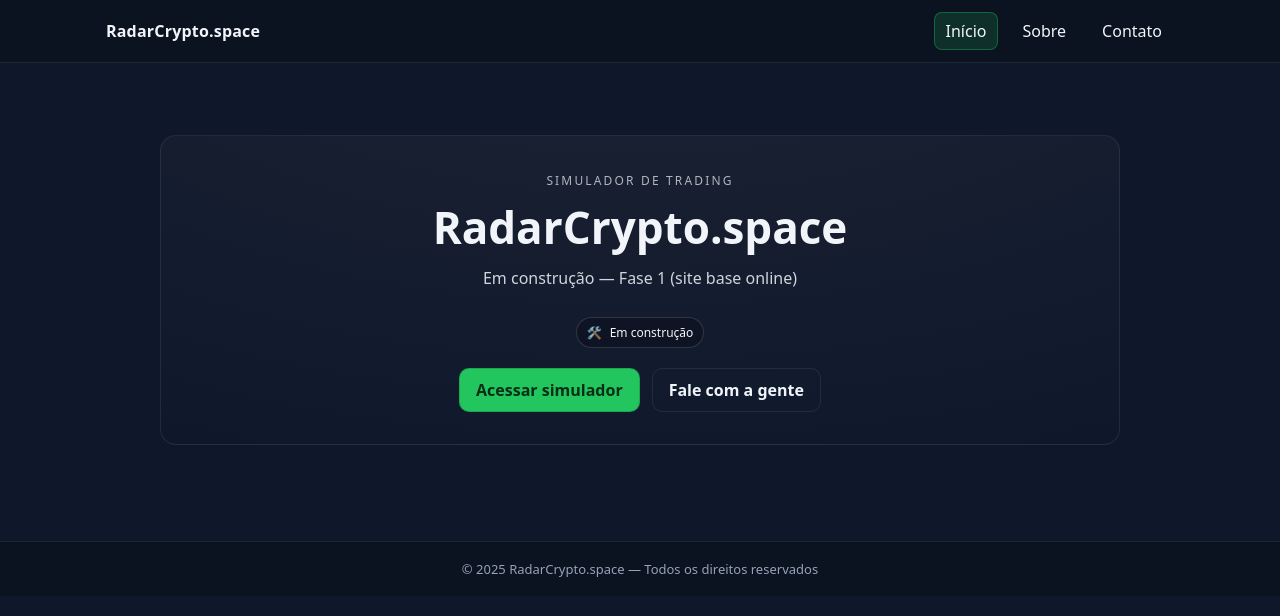
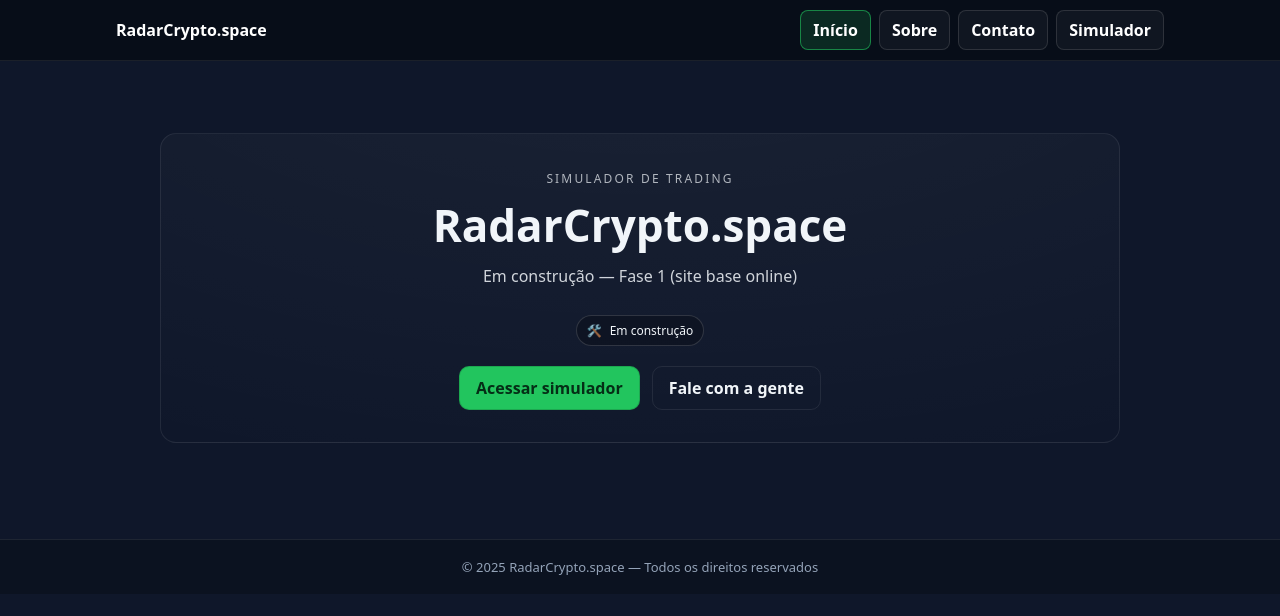
Before and after one commit to Ivanmonteiro-create/radarcripto.space, a Next.js app: page / in a window 1280 px wide. Shown: the top 616 px of the page. Built offline with nearby package versions, Linux system fonts and the light colour scheme.

Commit message:
Update Header.js

```diff
--- a/components/Header.js
+++ b/components/Header.js
@@ -1,26 +1,52 @@
 // components/Header.js
+import Link from 'next/link';
 import { useRouter } from 'next/router';
+
+const linkBase = {
+  padding: '8px 12px',
+  borderRadius: 8,
+  textDecoration: 'none',
+  border: '1px solid rgba(255,255,255,.12)',
+  background: 'rgba(255,255,255,.04)',
+  fontWeight: 600,
+};
 
 export default function Header() {
   const router = useRouter();
-  const isActive = (href) => router.pathname === href;
+  const is = (path) => router.pathname === path;
 
-  const Link = ({ href, children }) => (
-    <a className={`nav-link${isActive(href) ? ' active' : ''}`} href={href}>
-      {children}
-    </a>
+  const navItem = (href, label) => (
+    <Link href={href} style={{
+      ...linkBase,
+      borderColor: is(href) ? 'rgba(34,197,94,.6)' : 'rgba(255,255,255,.12)',
+      background: is(href) ? 'rgba(34,197,94,.15)' : 'rgba(255,255,255,.04)',
+      color: '#fff',
+    }}>
+      {label}
+    </Link>
   );
 
   return (
-    <header className="site-header">
-      <nav className="nav">
-        <div className="brand">RadarCrypto.space</div>
-        <div className="nav-links">
-          <Link href="/">Início</Link>
-          <Link href="/sobre">Sobre</Link>
-          <Link href="/contato">Contato</Link>
-        </div>
-      </nav>
+    <header style={{
+      position: 'sticky', top: 0, zIndex: 50,
+      background: 'rgba(7,13,23,.9)', backdropFilter: 'blur(6px)',
+      borderBottom: '1px solid rgba(255,255,255,.08)',
+    }}>
+      <div style={{
+        maxWidth: 1080, margin: '0 auto',
+        padding: '10px 16px', display: 'flex',
+        alignItems: 'center', justifyContent: 'space-between'
+      }}>
+        <Link href="/" style={{ fontWeight: 700, textDecoration: 'none', color: '#fff' }}>
+          RadarCrypto.space
+        </Link>
+        <nav style={{ display: 'flex', gap: 8 }}>
+          {navItem('/', 'Início')}
+          {navItem('/sobre', 'Sobre')}
+          {navItem('/contato', 'Contato')}
+          {navItem('/simulador', 'Simulador')} {/* NOVO */}
+        </nav>
+      </div>
     </header>
   );
 }
```
